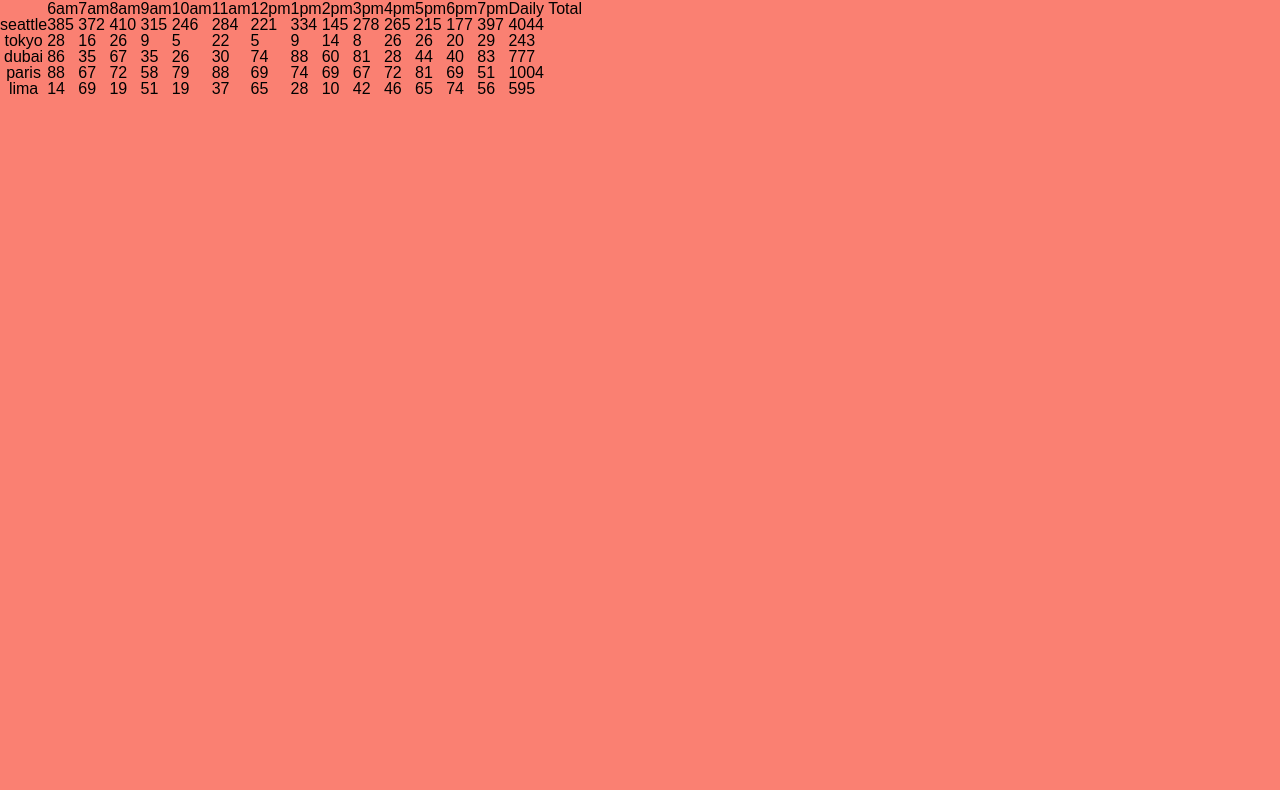
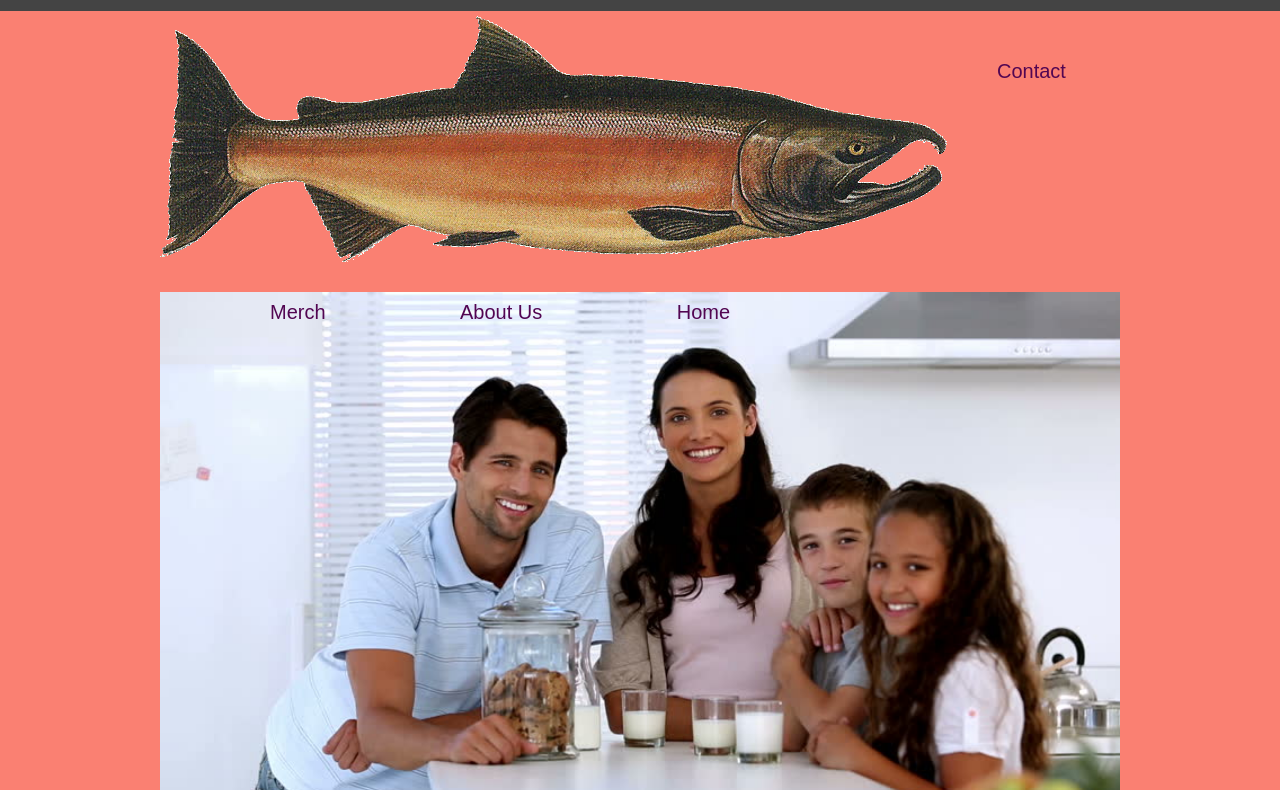
Before and after one commit to majckson/cookie-stand, a plain HTML site: page sales.html in a window 1280 px wide. Shown: the part 89-879 px from the top of the page. Before the commit the page ends 800 px from the top, so only its background shows below. Drawn offline with Linux system fonts and the light colour scheme.

Commit message:
added nav to extra pages

```diff
--- a/css/style.css
+++ b/css/style.css
@@ -59,6 +59,8 @@ main {
 
 main img {
   margin-top: 30px;
+width: 100%;
+height: auto;
 }
 
 main li:first-child{
@@ -105,6 +107,17 @@ article div:hover {
   transition: 350ms;
 }
 
+table{
+border: darkslategray;
+border-radius: 10px;
+padding-block: 5px;
+color: rgb(196, 52, 129);
+margin-top: 30px;
+width: 90px;
+background-color: rgb(105, 83, 83);
+
+}
+
 /* footer */
 footer {
   background-color: #444;
--- a/js/app.js
+++ b/js/app.js
@@ -29,13 +29,14 @@ Store.prototype.calcCookiesSoldEachHour = function () {
     let randomGuest = this.randomCustomerEachHour();
     let hourlyTotal = Math.ceil(randomGuest * this.avg);
     this.cookiesPerHour.push(hourlyTotal);
-    this.dailyStoreTotal = this.dailyStoreTotal + this.cookiesPerHour[i];
+    this.dailyStoreTotal += hourlyTotal;
   }
 };
 
 Store.prototype.render = function () {
   this.calcCookiesSoldEachHour();
   let tr = document.createElement('tr');
+
 
   let th = document.createElement('th');
   th.textContent = this.store;
--- a/sales.html
+++ b/sales.html
@@ -1,25 +1,37 @@
 <!DOCTYPE html>
 <html>
+
 <head>
   <title>Salmon Cookies</title>
   <link rel="stylesheet" href="css/reset.css">
   <link rel="stylesheet" href="css/style.css">
 </head>
+
 <body>
+  <header>
     <h1>Salmon Cookies Sales</h1>
-
+    <nav>
+      <a href="#"><img src="img/salmon.png" alt="Picture of a salmon" title="Salmon"></a>
+      <span><a href="contact.html">Contact</a></span>
+      <span><a href="merch.html">Merch</a></span>
+      <span><a href="aboutUs.html">About Us</a></span>
+      <span><a href="index.html">Home</a></span>
+    </nav>
+  </header>
+<main><img src="img/family.jpg" alt="Family">
   <table id="cookie-table">
     <thead>
-       <tr id = "first-row">
+      <tr id="first-row">
         <th></th>
       </tr>
     </thead>
-     <tbody id = "body-rows"></tbody>
-     <tfoot id = "table-foot"></tfoot>
+    <tbody id="body-rows"></tbody>
+    <tfoot id="table-foot"></tfoot>
   </table>
 
-
+</main>
 
   <script src="js/app.js"></script>
 </body>
+
 </html>
```
Also changed, not shown: aboutUs.html (+8 -0 lines), contact.html (+7 -0 lines), index.html (+3 -2 lines), merch.html (+6 -0 lines). Lines whose indentation alone changed are shown as unchanged.
